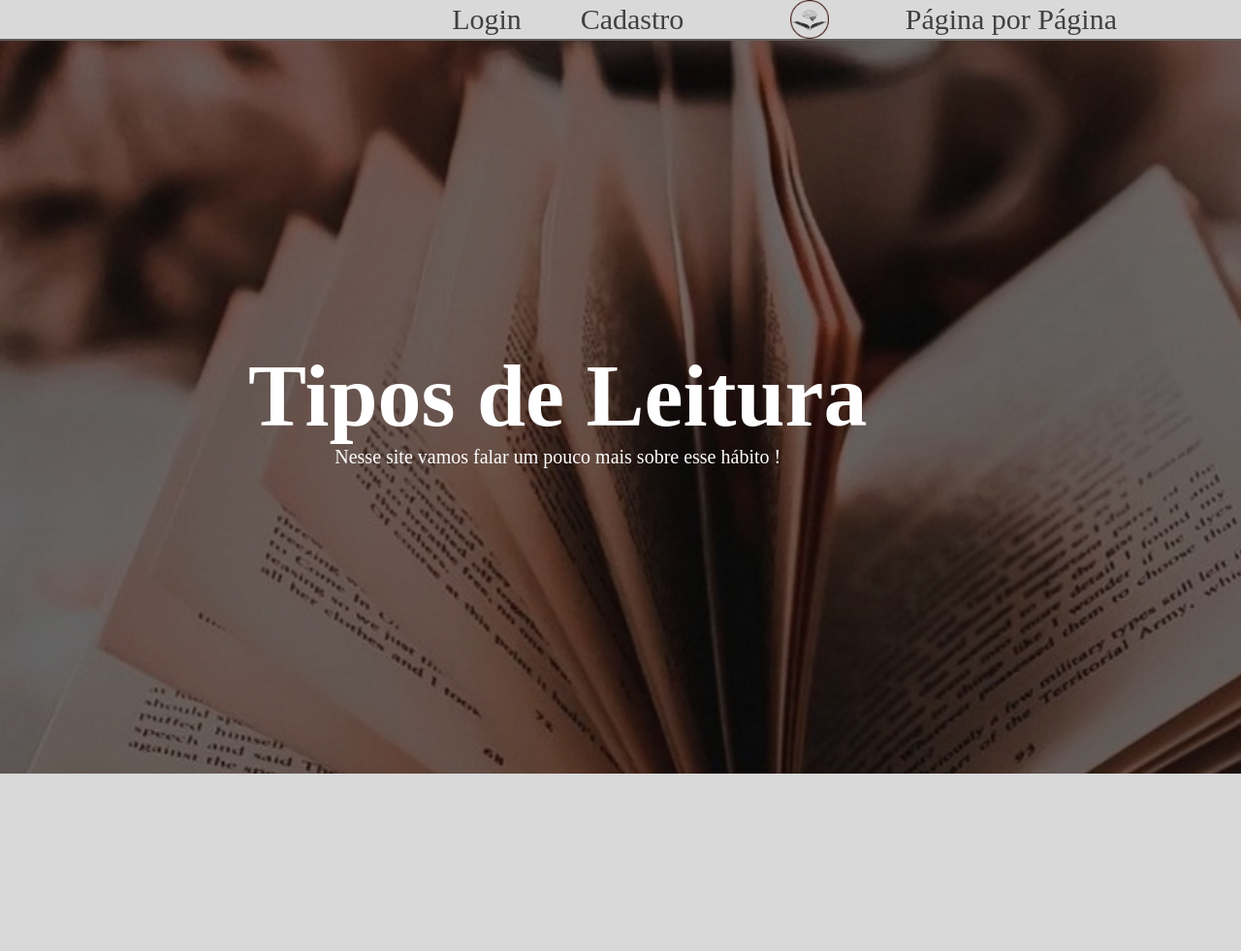
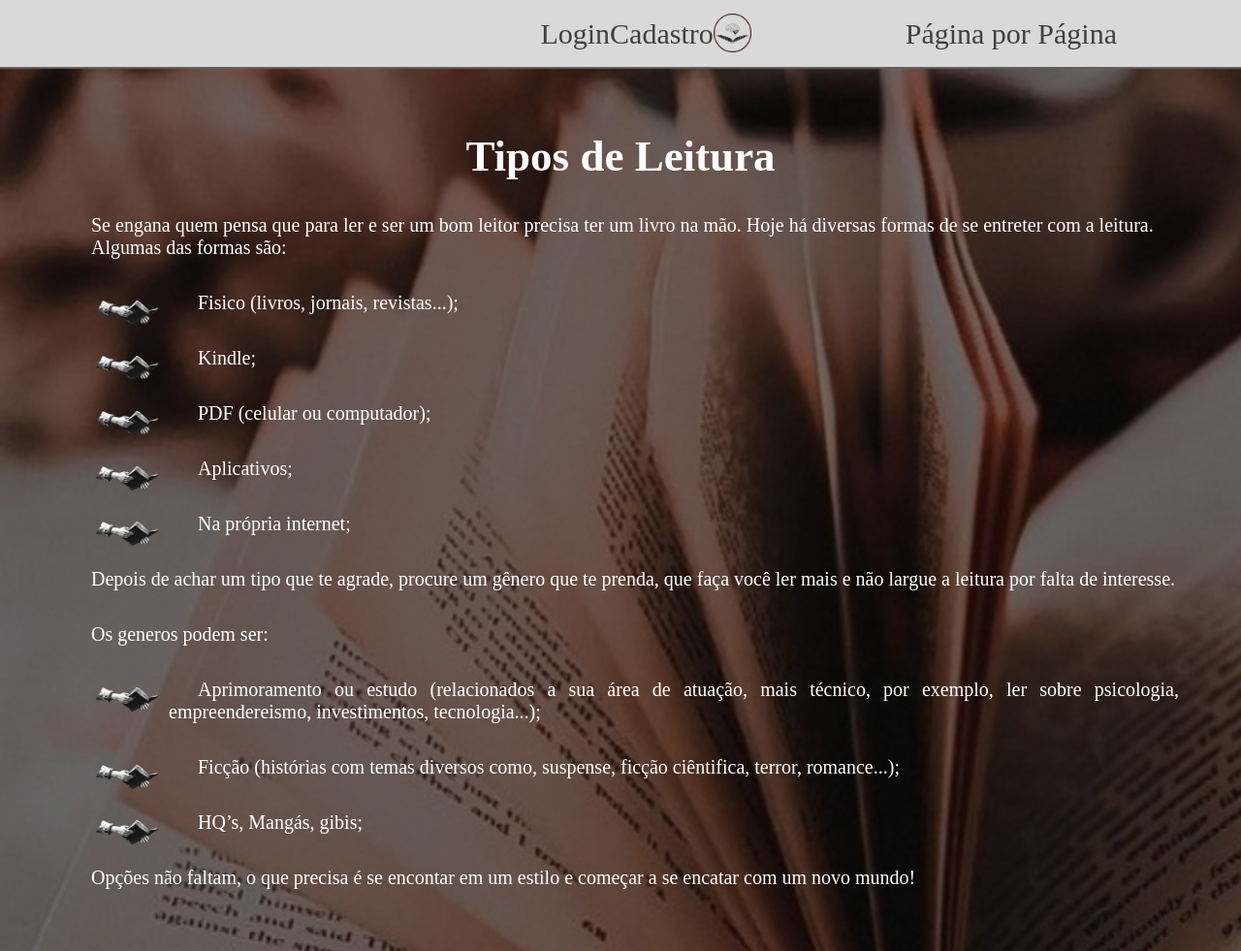
Before and after one commit to PolianaMM/Pagporpag, a website: page site/public/tipo.html in a window 1280 px wide. Shown: the whole page at 97% size. Before the commit the page ends 800 px from the top, so only its background shows below. Drawn offline with Linux system fonts and the light colour scheme; a web font is replaced by a local one.

Commit message:
Alteracao_informacoes_banco

```diff
--- a/site/public/css/tipo.css
+++ b/site/public/css/tipo.css
@@ -71,18 +71,35 @@ body {
     font-size: 30px;
 }
 
-.conteudo{
-    margin-left: 20%;
+.conteudo {
     flex-direction: column;
     display: flex;
     justify-content: center;
     align-items: center;
     font-family: 'Beau Rivage';
     color: #ffff;
-    font-size: 60px;
+    font-size: 30px;
+    margin: 5%;
 }
 
-.fundo .conteudo p{
+.texto {
+    text-align: justify;
+    text-indent: 30px;
+}
+
+.texto a {
+    text-decoration: none;
+    color: inherit;
+}
+
+.topico {
+    float: left;
+    width: 320px;
+    margin: 5px 5px 5px 5px;
+    padding: 0%;
+}
+
+.fundo .conteudo p {
     font-family: 'Goudy Bookletter 1911';
     font-size: 20px;
 }
@@ -96,5 +113,5 @@ body {
     display: flex;
     align-items: center;
     justify-content: space-between;
-    background-attachment:fixed;
+    background-attachment: fixed;
 }
--- a/site/public/tipo.html
+++ b/site/public/tipo.html
@@ -11,7 +11,7 @@
   <script src="./js/funcoes.js"></script>
 
   <link rel="icon" href="./assets/icon/favicon2.ico">
-  <link rel="stylesheet" href="./css/estilo_home.css">
+  <link rel="stylesheet" href="./css/tipo.css">
 </head>
 
 <body>
@@ -26,16 +26,52 @@
         </li>
       </ul>
       <div class="logo">
-        <img src="./assets/icon/logo_fundo.png" alt="paginaporpagina" height=20% ; width=20%>
+        <a href="index.html"><img src="./assets/icon/logo_fundo.png" alt="paginaporpagina" height=20% ; width=20%></a>
       </div>
-      <p class="titulo">Página por Página</p>
+      <a href="index.html">
+        <p class="titulo">Página por Página</p>
+      </a>
     </div>
   </div>
 
   <div class="fundo">
     <div class="conteudo">
       <h2>Tipos de Leitura</h2>
-      <p>Nesse site vamos falar um pouco mais sobre esse hábito !</p>
+      <br>
+    <div class="texto">
+      <p>Se engana quem pensa que para ler e ser um bom leitor precisa ter um livro na mão. Hoje há diversas formas de se entreter com a leitura.</p>
+      <p>Algumas das formas são:</p>
+      <br>
+      <div class="topico" style="width:100px" >
+      <img src="../public/assets/imgs/topico.png" alt="topico" width="65px"></div><p>Fisico (livros, jornais, revistas...);</p>
+      <br>
+      <div class="topico" style="width:100px" >
+      <img src="../public/assets/imgs/topico.png" alt="topico" width="65px"></div><p>Kindle;</p>
+      <br>
+      <div class="topico" style="width:100px" >
+      <img src="../public/assets/imgs/topico.png" alt="topico" width="65px"></div><p>PDF (celular ou computador);</p>
+      <br>
+      <div class="topico" style="width:100px" >
+      <img src="../public/assets/imgs/topico.png" alt="topico" width="65px"></div><p>Aplicativos;</p>
+      <br>
+      <div class="topico" style="width:100px" >
+      <img src="../public/assets/imgs/topico.png" alt="topico" width="65px"></div><p>Na própria internet;</p>
+      <br>
+      <p>Depois de achar um tipo que te agrade, procure um gênero que te prenda, que faça você ler mais e não largue a leitura por falta de interesse.</p>
+        <br>
+        <p>Os generos podem ser:</p>
+        <br>
+        <div class="topico" style="width:100px" >
+        <img src="../public/assets/imgs/topico.png" alt="topico" width="65px"></div><p>Aprimoramento ou estudo (relacionados a sua área de atuação, mais técnico, por exemplo, ler sobre psicologia, empreendereismo, investimentos, tecnologia...);</p>
+        <br>
+        <div class="topico" style="width:100px" >
+        <img src="../public/assets/imgs/topico.png" alt="topico" width="65px"></div><p>Ficção (histórias com temas diversos como, suspense, ficção ciêntifica, terror, romance...);</p>
+        <br>
+        <div class="topico" style="width:100px" >
+        <img src="../public/assets/imgs/topico.png" alt="topico" width="65px"></div><p>HQ’s, Mangás, gibis;</p>
+        <br>
+        <p>Opções não faltam, o que precisa é se encontar em um estilo e começar a se encatar com um novo mundo! </p>
+    </div>
     </div>
   </div>
 </body>
```
Also changed, not shown: site/public/beneficio.html (+7 -3 lines), site/public/habito.html (+1 -2 lines), site/public/historia.html (+1 -3 lines).
